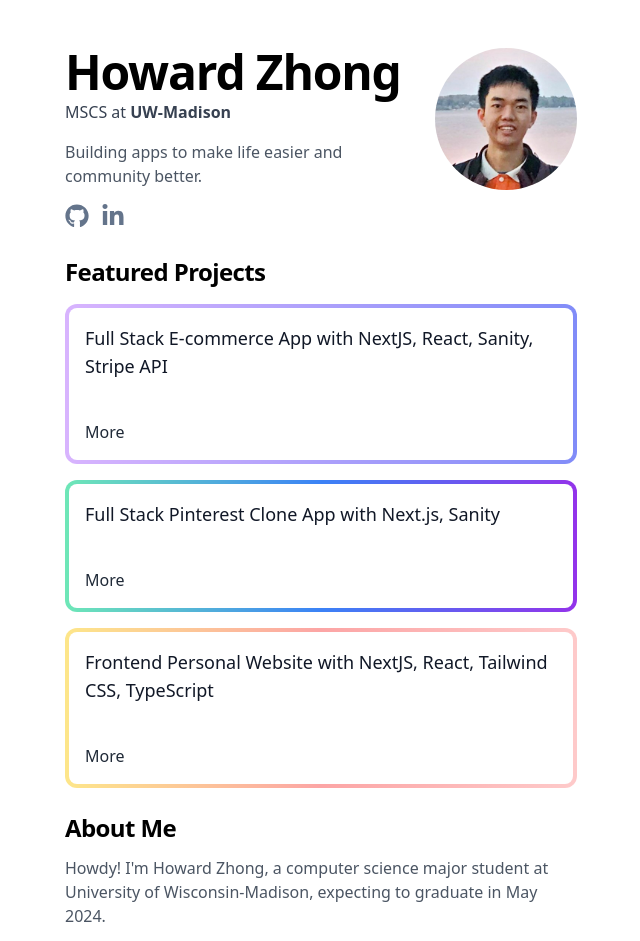
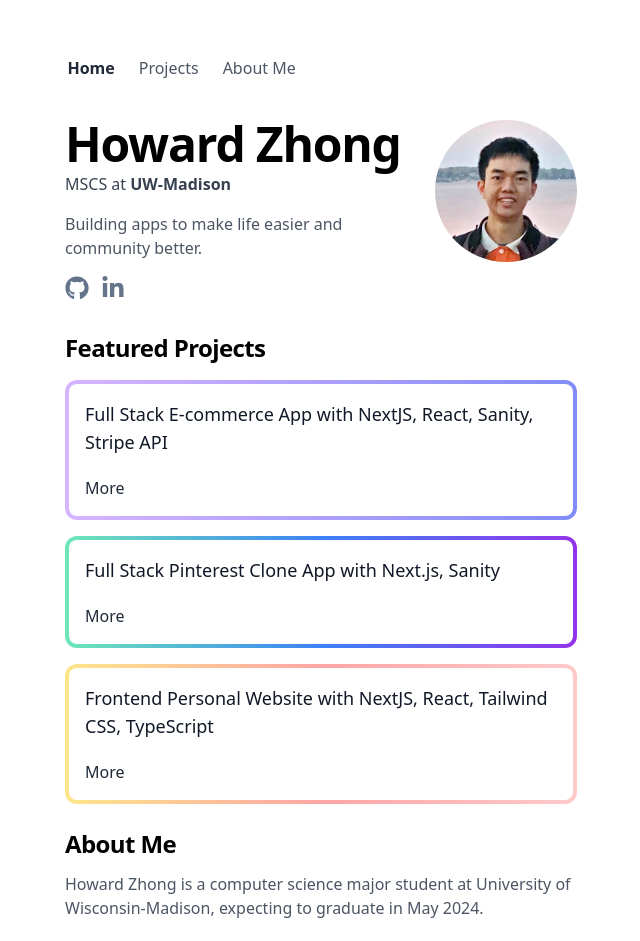
Before and after one commit to h2zh/personal-website, a Next.js app: page / in a window 1280 px wide. Shown: the top 941 px of the page, without its empty margins (319-959 px from the left). Built offline with nearby package versions, Linux system fonts and the light colour scheme.

Commit message:
Navbar and About page

```diff
--- /dev/null
+++ b/components/navbar.tsx
@@ -0,0 +1,41 @@
+import { useRouter } from 'next/router';
+import NextLink from 'next/link';
+import React from 'react';
+import cn from 'classnames';
+
+
+function NavItem({ href, text }: any) {
+    const router = useRouter();
+    const isActive = router.asPath === href;
+
+    return (
+      <NextLink href={href}>
+        <a
+          className={cn(
+            isActive
+              ? 'font-semibold text-gray-800 dark:text-gray-200'
+              : 'font-normal text-gray-600 dark:text-gray-400',
+            'hidden md:inline-block p-1 sm:px-3 sm:py-2 rounded-lg hover:bg-gray-200 dark:hover:bg-gray-800 transition-all'
+          )}
+        >
+          <span className="capsize">{text}</span>
+        </a>
+      </NextLink>
+    );
+  }
+
+const Navbar = () => {
+  return (
+    <div className="flex flex-col justify-center">
+        <nav className="flex items-center justify-start w-full relative max-w-2xl mx-auto pb-2 sm:pb-2  text-gray-900">
+          <div className="ml-[-0.60rem]">
+            <NavItem href="/" text="Home" />
+            <NavItem href="/#projects" text="Projects" />
+            <NavItem href="/#profile" text="About Me" />
+          </div>
+        </nav>
+    </div>
+  )
+}
+
+export default Navbar
--- a/components/profile.tsx
+++ b/components/profile.tsx
@@ -1,14 +1,25 @@
 const Profile = () => {
   return (
-    <div>
-      <h3 className="font-bold text-2xl md:text-2xl tracking-tight mb-0 text-black mt-6">
+    <div
+      id="profile"
+      className="flex flex-col justify-center items-start max-w-2xl mx-auto mb-8 w-full"
+    >
+      <h1 className="font-bold text-2xl md:text-2xl tracking-tight mb-0 text-black mt-6">
         About Me
-      </h3>
-      <p className="text-gray-600 mt-3 mb-4">
-        Howdy! I&apos;m Howard Zhong, a computer science major student at University of Wisconsin-Madison,
-        expecting to graduate in May 2024.
-      </p>
-
+      </h1>
+      <div className="text-gray-600 mt-3 mb-4">
+        <p>
+          Howard Zhong is a computer science major student at
+          University of Wisconsin-Madison, expecting to graduate in May 2024.
+        </p>
+      </div>
+      <div className="prose leading-8 tracking-tight ">
+        <h3 className="font-bold text-lg prose text-black">Tech Stack</h3>
+        <ul className="list-disc pl-4">
+          <li>Programming Languages: Java, Python, JavaScript, HTML/CSS, SQL, TypeScript, C++, C, MATLAB, R</li>
+          <li>Tools: React, NextJS, Tailwind CSS, Sanity, Linux, Git, Node.js</li>
+        </ul>
+      </div>
     </div>
   );
 };
--- a/components/project_preview.tsx
+++ b/components/project_preview.tsx
@@ -1,9 +1,10 @@
 import Image from "next/image";
 import Link from "next/link";
 import cn from 'classnames';
+import React from "react";
 
 // An interface/class for props
-export interface ProjectPreviewInterface {
+export interface ProjectPreviewInterface{
     title: string;
     description: string;
     linkUrl: string;
@@ -24,7 +25,7 @@ const ProjectPreview = (props: ProjectPreviewInterface) => {
       >
         <div className="flex flex-col justify-between h-full w-full bg-white rounded-lg p-4">
           <div className="flex flex-col md:flex-row justify-between">
-            <h4 className="text-lg md:text-lg font-medium mb-6 sm:mb-10 w-full text-gray-900 ">
+            <h4 className="text-lg md:text-lg font-medium mb-4 sm:mb-5 w-full text-gray-900 ">
               {props.title}
             </h4>
           </div>
--- /dev/null
+++ b/components/projects.tsx
@@ -0,0 +1,17 @@
+import React from 'react'
+import ProjectPreview from './project_preview';
+
+const Projects = () => {
+
+
+  return (
+    <div id='projects'>
+      <h3 className="font-bold text-2xl md:text-2xl tracking-tight mt-8 text-black">
+            Featured Projects
+      </h3>
+
+    </div>
+  )
+}
+
+export default Projects
--- a/pages/_app.tsx
+++ b/pages/_app.tsx
@@ -1,14 +1,14 @@
 import '../styles/globals.css'
 import type { AppProps } from 'next/app'
 import Layout from '../components/layout'
-import Header from '../components/header'
 import Footer from '../components/footer'
+import Navbar from '../components/navbar'
 
 function MyApp({ Component, pageProps }: AppProps) {
   return (
     <Layout>
       <div className="text-slate-700 flex flex-col gap-6">
-        <Header />
+        <Navbar />
         <Component {...pageProps} />
         <Footer />
       </div>
--- a/pages/index.tsx
+++ b/pages/index.tsx
@@ -1,11 +1,9 @@
 import type { NextPage } from "next";
-// import Head from "next/head";
-// import Image from "next/image";
-// import Footer from "../components/footer";
-// import Header from "../components/header";
-// import Layout from "../components/layout";
+import Header from "../components/header";
 import Profile from "../components/profile";
+import Projects from "../components/projects";
 import ProjectPreview, {ProjectPreviewInterface} from "../components/project_preview";
+// This website is inspired by Lee Robinson's portfolio website
 
 const Home: NextPage = () => {
 
@@ -49,9 +47,8 @@ const Home: NextPage = () => {
 
   return (
     <div className="">
-      <h3 className="font-bold text-2xl md:text-2xl tracking-tight mt-1 text-black">
-            Featured Projects
-      </h3>
+      <Header />
+      <Projects />
       <div className="mt-4 flex flex-col gap-4">
         {projectPreviewElements}
       </div>
```
